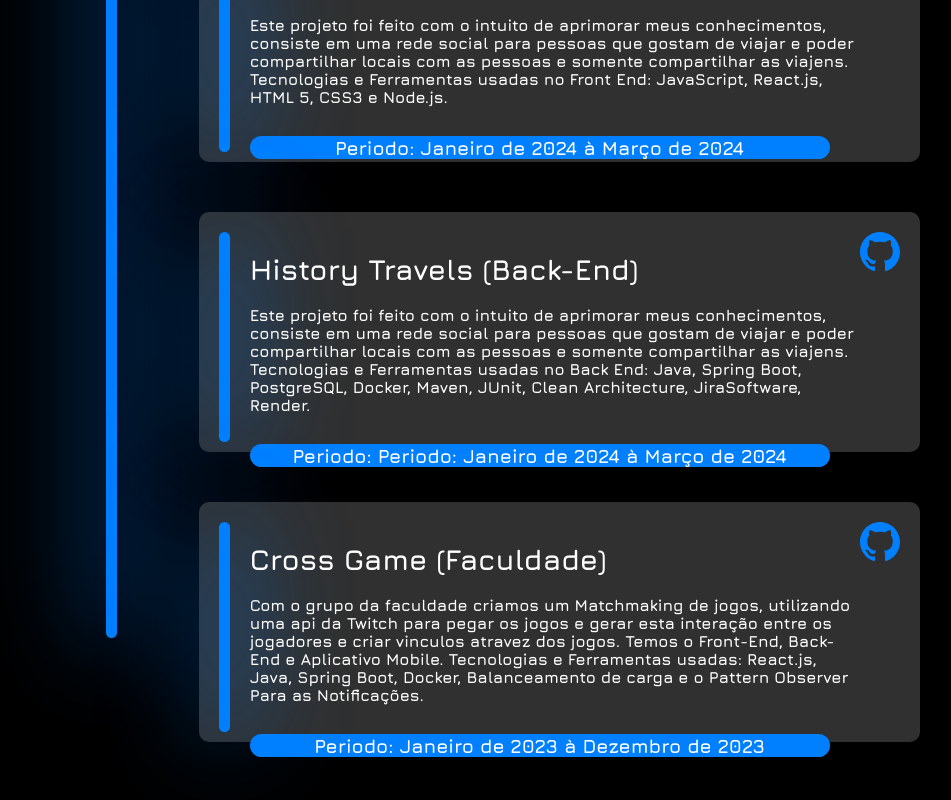
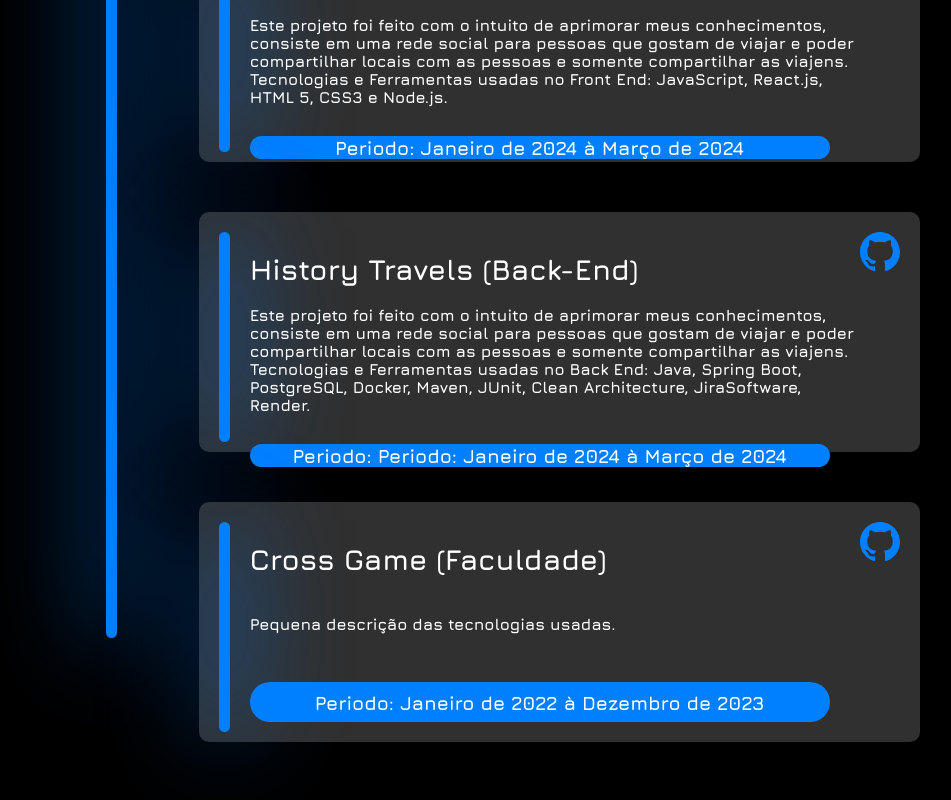
Before and after one commit to GabrielDeMirandaMello/my-portifolio, a React (Create React App) app: page /projects in a window 1280 px wide. Shown: the part 418-1218 px from the top of the page, without its empty margins (86-1037 px from the left). Built offline with nearby package versions, Linux system fonts and the light colour scheme.

Commit message:
Revert "finalizado projetos"
This reverts commit bbba15fc0ff46c1ec95ae2a8de004ee3eb4bf43e.

```diff
--- a/src/pages/Projects/projects.jsx
+++ b/src/pages/Projects/projects.jsx
@@ -27,8 +27,8 @@ function Projects() {
                     />
                     <Card
                     title={'Cross Game (Faculdade)'}
-                    description={'Com o grupo da faculdade criamos um Matchmaking de jogos, utilizando uma api da Twitch para pegar os jogos e gerar esta interação entre os jogadores e criar vinculos atravez dos jogos. Temos o Front-End, Back-End e Aplicativo Mobile. Tecnologias e Ferramentas usadas: React.js, Java, Spring Boot, Docker, Balanceamento de carga e o Pattern Observer Para as Notificações.'}
-                    period={'Periodo: Janeiro de 2023 à Dezembro de 2023'}
+                    description={'Pequena descrição das tecnologias usadas.'}
+                    period={'Periodo: Janeiro de 2022 à Dezembro de 2023'}
                     github={'true'}
                     link={'https://github.com/orgs/Cross-Game/repositories'}
                     />
```
